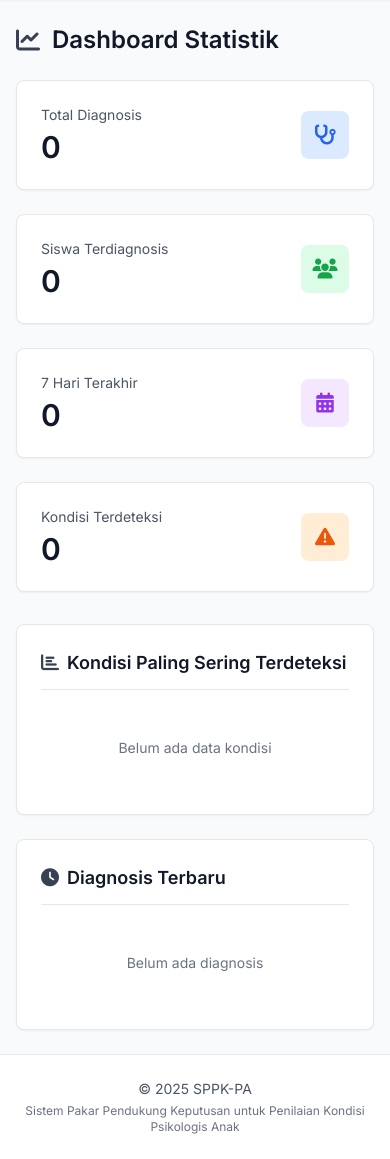
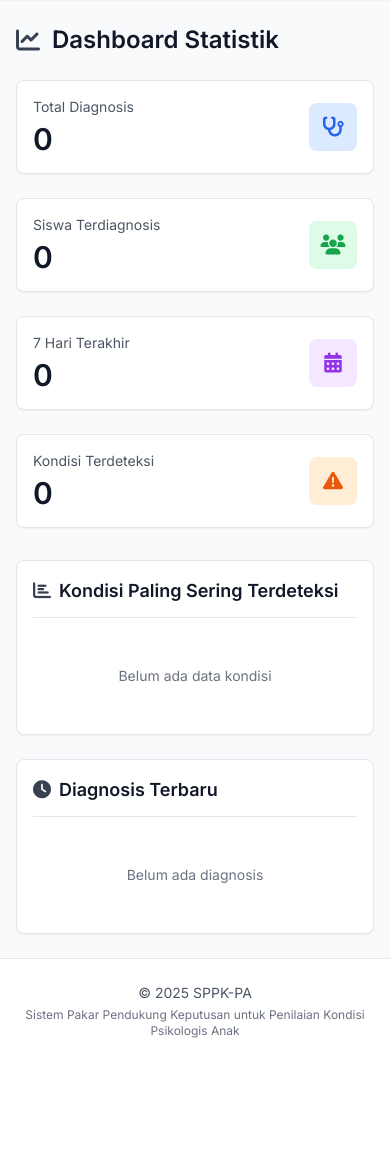
Before and after one commit to zidan-idz/SPPK-PA, a Django app: page /reports/dashboard/ in a window 390 px wide. Shown: the part 65-1224 px from the top of the page. After the commit the page ends 1103 px from the top, so only its background shows below. Run offline with Django 5.2, Linux system fonts and the light colour scheme; the visitor is signed in with stand-in values (Sample User, id 1); data comes from the database, SQL or seed files in the repository; data that the repository does not hold is empty; some libraries are stand-ins or nearby versions.

Commit message:
Optimize mobile padding and consistency across all pages

```diff
--- a/templates/expert/diagnose.html
+++ b/templates/expert/diagnose.html
@@ -6,7 +6,7 @@
 
 <div class="max-w-4xl mx-auto">
 
-    <div class="bg-white border border-gray-200 rounded-lg shadow-sm p-8 mb-6">
+    <div class="bg-white border border-gray-200 rounded-lg shadow-sm p-4 sm:p-8">
         <div class="flex items-center mb-6 pb-4 border-b border-gray-200">
             <i class="fas fa-stethoscope text-blue-600 text-2xl mr-3"></i>
             <h2 class="text-2xl font-semibold text-gray-900">
--- a/templates/expert/student_list.html
+++ b/templates/expert/student_list.html
@@ -5,7 +5,7 @@
 {% block content %}
 
 <div class="max-w-6xl mx-auto">
-    <div class="bg-white border border-gray-200 rounded-lg shadow-sm p-8">
+    <div class="bg-white border border-gray-200 rounded-lg shadow-sm p-4 sm:p-8">
         <div class="flex items-center justify-between mb-6 pb-4 border-b border-gray-200">
             <div class="flex items-center">
                 <i class="fas fa-users text-gray-700 text-2xl mr-3"></i>
--- a/templates/reports/dashboard.html
+++ b/templates/reports/dashboard.html
@@ -12,7 +12,7 @@
 
     <!-- Statistics Cards -->
     <div class="grid md:grid-cols-2 lg:grid-cols-4 gap-6 mb-8">
-        <div class="bg-white border border-gray-200 rounded-lg shadow-sm p-6">
+        <div class="bg-white border border-gray-200 rounded-lg shadow-sm p-4 sm:p-6">
             <div class="flex items-center justify-between">
                 <div>
                     <p class="text-sm text-gray-600 mb-1">Total Diagnosis</p>
@@ -24,7 +24,7 @@
             </div>
         </div>
 
-        <div class="bg-white border border-gray-200 rounded-lg shadow-sm p-6">
+        <div class="bg-white border border-gray-200 rounded-lg shadow-sm p-4 sm:p-6">
             <div class="flex items-center justify-between">
                 <div>
                     <p class="text-sm text-gray-600 mb-1">Siswa Terdiagnosis</p>
@@ -36,7 +36,7 @@
             </div>
         </div>
 
-        <div class="bg-white border border-gray-200 rounded-lg shadow-sm p-6">
+        <div class="bg-white border border-gray-200 rounded-lg shadow-sm p-4 sm:p-6">
             <div class="flex items-center justify-between">
                 <div>
                     <p class="text-sm text-gray-600 mb-1">7 Hari Terakhir</p>
@@ -48,7 +48,7 @@
             </div>
         </div>
 
-        <div class="bg-white border border-gray-200 rounded-lg shadow-sm p-6">
+        <div class="bg-white border border-gray-200 rounded-lg shadow-sm p-4 sm:p-6">
             <div class="flex items-center justify-between">
                 <div>
                     <p class="text-sm text-gray-600 mb-1">Kondisi Terdeteksi</p>
@@ -63,7 +63,7 @@
 
     <div class="grid lg:grid-cols-2 gap-6">
         <!-- Common Conditions -->
-        <div class="bg-white border border-gray-200 rounded-lg shadow-sm p-6">
+        <div class="bg-white border border-gray-200 rounded-lg shadow-sm p-4 sm:p-6">
             <div class="flex items-center mb-4 pb-3 border-b border-gray-200">
                 <i class="fas fa-chart-bar text-gray-700 text-lg mr-2"></i>
                 <h2 class="text-lg font-semibold text-gray-900">
@@ -90,7 +90,7 @@
         </div>
 
         <!-- Latest Diagnoses -->
-        <div class="bg-white border border-gray-200 rounded-lg shadow-sm p-6">
+        <div class="bg-white border border-gray-200 rounded-lg shadow-sm p-4 sm:p-6">
             <div class="flex items-center mb-4 pb-3 border-b border-gray-200">
                 <i class="fas fa-clock text-gray-700 text-lg mr-2"></i>
                 <h2 class="text-lg font-semibold text-gray-900">
--- a/templates/reports/detail.html
+++ b/templates/reports/detail.html
@@ -5,7 +5,7 @@
 {% block content %}
 
 <div class="max-w-5xl mx-auto">
-    <div class="bg-white border border-gray-200 rounded-lg shadow-sm p-8">
+    <div class="bg-white border border-gray-200 rounded-lg shadow-sm p-4 sm:p-8">
         <!-- Header -->
         <div class="flex items-center justify-between mb-6 pb-4 border-b border-gray-200">
             <div class="flex items-center">
--- a/templates/reports/history.html
+++ b/templates/reports/history.html
@@ -5,7 +5,7 @@
 {% block content %}
 
 <div class="max-w-7xl mx-auto">
-    <div class="bg-white border border-gray-200 rounded-lg shadow-sm p-8">
+    <div class="bg-white border border-gray-200 rounded-lg shadow-sm p-4 sm:p-8">
         <div class="flex items-center justify-between mb-6 pb-4 border-b border-gray-200">
             <div class="flex items-center">
                 <i class="fas fa-history text-gray-700 text-2xl mr-3"></i>
@@ -37,7 +37,7 @@
         {% if diagnoses %}
         <div class="space-y-4">
             {% for diagnosis in diagnoses %}
-            <div class="border border-gray-200 rounded-lg p-6 hover:shadow-md transition">
+            <div class="border border-gray-200 rounded-lg p-5 sm:p-6 hover:shadow-md transition">
                 <div class="flex items-start justify-between mb-4">
                     <div class="flex-grow">
                         <h3 class="text-lg font-semibold text-gray-900 mb-1">
```
